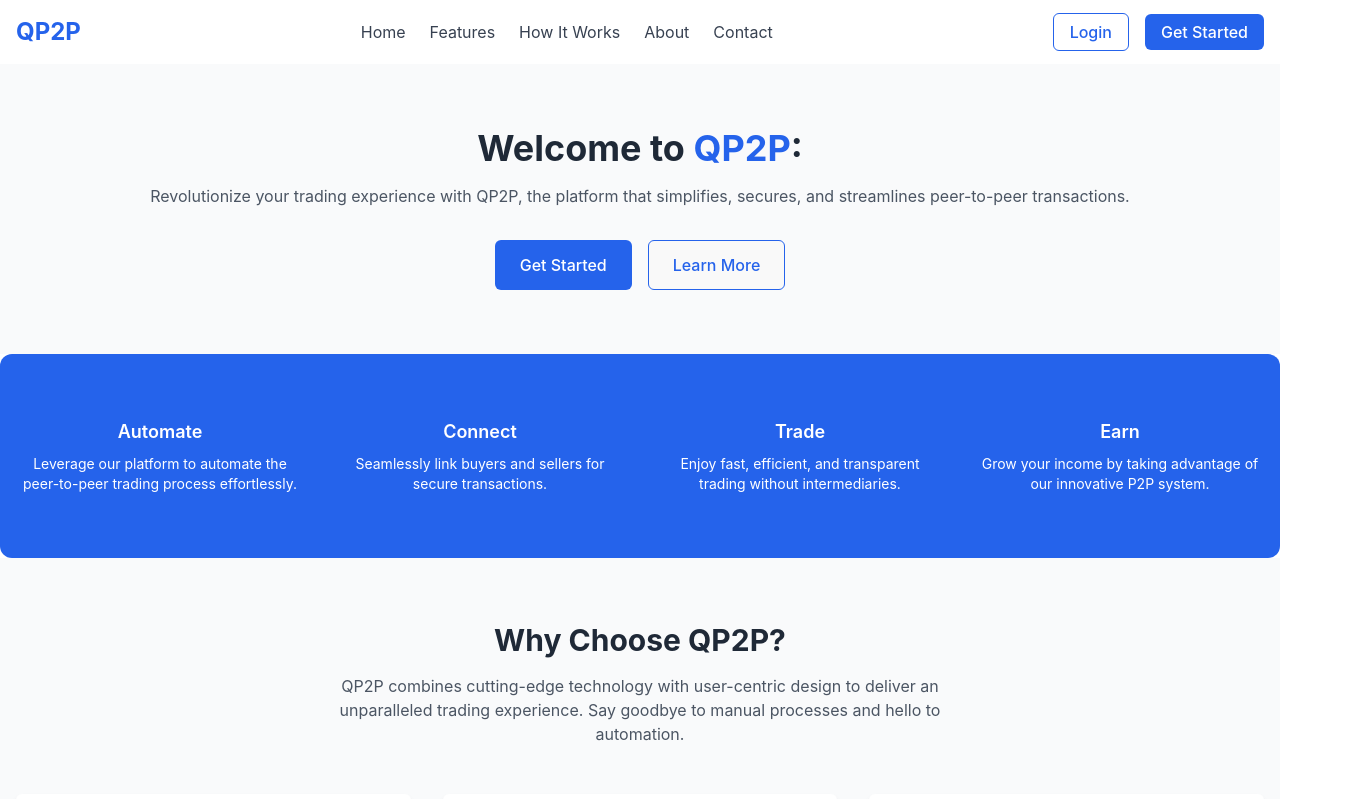
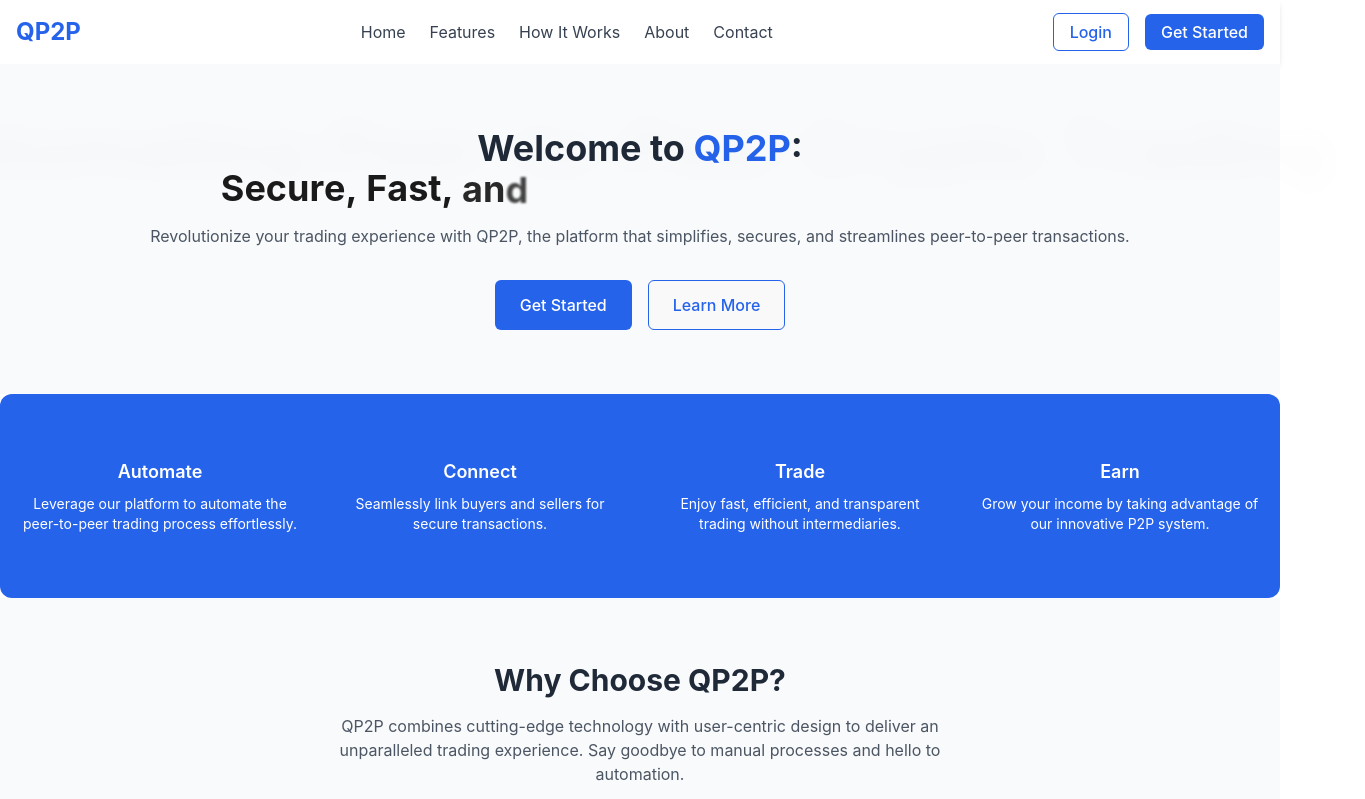
Before and after one commit to Benedictnno/qp2p, a React (Vite) app: page / in a window 1280 px wide. Shown: the top 799 px of the page, 1365 px wide, since content can reach past the window. Built offline with nearby package versions, Linux system fonts and the light colour scheme.

Commit message:
landing page fixed and getting ton address fixed

```diff
--- a/src/App.tsx
+++ b/src/App.tsx
@@ -2,7 +2,11 @@ import Page from "./app/dashboard/page";
 import dotenv from "dotenv";
 dotenv.config();
 function App() {
-  return <Page />;
+  return (
+    <>
+      <Page />;
+    </>
+  );
 }
 
 export default App;
--- a/src/app/dashboard/page.tsx
+++ b/src/app/dashboard/page.tsx
@@ -1,4 +1,4 @@
-import { AppSidebar } from "@/components/app-sidebar"
+import { AppSidebar } from "@/components/app-sidebar";
 import {
   Breadcrumb,
   BreadcrumbItem,
@@ -6,14 +6,14 @@ import {
   BreadcrumbList,
   BreadcrumbPage,
   BreadcrumbSeparator,
-} from "@/components/ui/breadcrumb"
-import { Separator } from "@/components/ui/separator"
+} from "@/components/ui/breadcrumb";
+import { Separator } from "@/components/ui/separator";
 import {
   SidebarInset,
   SidebarProvider,
   SidebarTrigger,
-} from "@/components/ui/sidebar"
-import { Outlet } from "react-router-dom"
+} from "@/components/ui/sidebar";
+import { Outlet } from "react-router-dom";
 
 export default function Page() {
   return (
@@ -29,7 +29,7 @@ export default function Page() {
         <header className="flex h-16 shrink-0 items-center gap-2 px-4">
           <SidebarTrigger className="-ml-1" />
           <Separator orientation="vertical" className="mr-2 h-4" />
-          <Breadcrumb>
+          {/* <Breadcrumb>
             <BreadcrumbList>
               <BreadcrumbItem className="hidden md:block">
                 <BreadcrumbLink href="#">
@@ -41,13 +41,12 @@ export default function Page() {
                 <BreadcrumbPage>Data Fetching</BreadcrumbPage>
               </BreadcrumbItem>
             </BreadcrumbList>
-          </Breadcrumb>
+          </Breadcrumb> */}
         </header>
         <div className="flex flex-1 flex-col gap-4 p-4 pt-0">
-         <Outlet/>
-
-        </div>
-      </SidebarInset>
+          <Outlet />
+        </div>{" "}
+      </SidebarInset>{" "}
     </SidebarProvider>
-  )
+  );
 }
--- a/src/components/ui/Burger.tsx
+++ b/src/components/ui/Burger.tsx
@@ -10,7 +10,7 @@ import { Close, Open } from "@/States/thunks/verifySendersWallet";
 const StyledBurger = styled.div<{ open: boolean }>`
   width: 2rem;
   height: 2rem;
-  position: fixed;
+  position: sticky;
   top: 1rem;
   right: 1.3rem;
   z-index: 20;
--- a/src/components/ui/RightNav.tsx
+++ b/src/components/ui/RightNav.tsx
@@ -37,7 +37,10 @@ const Ul = styled.ul<{ open: boolean }>`
     top: 0;
     right: 0;
     height: 100vh;
-    width: 320px;
+    width: 100vw;
+z-index: 15;
+
+    /* width: 320px; */
     // padding-top: 3.5rem;
     // padding-buttom: -3.5rem;
     transition: transform 0.3s ease-in-out;
--- a/src/components/ui/flip-words.tsx
+++ b/src/components/ui/flip-words.tsx
@@ -58,7 +58,7 @@ export const FlipWords = ({
           position: "absolute",
         }}
         className={cn(
-          "z-10 inline-block relative text-left text-neutral-900 dark:text-neutral-100 px-2",
+          "z-10 inline relative text-left text-neutral-900 dark:text-neutral-100 px-2",
           className
         )}
         key={currentWord}
--- a/src/components/walletDetails.tsx
+++ b/src/components/walletDetails.tsx
@@ -1,26 +1,32 @@
 import { AppDispatch, RootState } from "@/States/store";
 import { TonAddress, TonMnemonics } from "@/States/thunks/CryptoDetails";
-import { useEffect, useState } from "react";
+import { useEffect, useMemo, useState } from "react";
 import { useDispatch, useSelector } from "react-redux";
 import { Button } from "./ui/button";
 
 function WalletDetails() {
   const dispatch: AppDispatch = useDispatch();
-const [copied, setCopied] = useState<boolean>(false);
+  const [copied, setCopied] = useState<boolean>(false);
 
-  const handleCopy = (text:string) => {
-    navigator.clipboard
-      .writeText(text)
-      .then(() => {
-        setCopied(true);
-        setTimeout(() => setCopied(false), 2000); // Reset after 2 seconds
-      });
+  const { user } = useSelector((state: RootState) => state.login);
+
+  // Retrieve the saved user from sessionStorage, fallback to Redux user if null
+  const Id = useMemo(() => {
+    const User = localStorage.getItem("user");
+    return User ? JSON.parse(User) : user;
+  }, [user]);
+
+  const handleCopy = (text: string) => {
+    navigator.clipboard.writeText(text).then(() => {
+      setCopied(true);
+      setTimeout(() => setCopied(false), 2000); // Reset after 2 seconds
+    });
   };
 
   useEffect(() => {
-    dispatch(TonAddress());
+    dispatch(TonAddress(Id.user.id));
     dispatch(TonMnemonics());
-  }, [dispatch]);
+  }, []);
 
   const {
     walletAddress,
--- a/src/pages/LandingPage.tsx
+++ b/src/pages/LandingPage.tsx
@@ -61,7 +61,7 @@ const QP2PLanding = () => {
             <li className="hover:text-blue-600 cursor-pointer">About</li>
             <li className="hover:text-blue-600 cursor-pointer">Contact</li>
           </ul>
-          <Burger/>
+          <Burger />
           <div className="space-x-4 max-sm:hidden">
             <Link
               to={"/login"}
@@ -84,15 +84,19 @@ const QP2PLanding = () => {
         <div className="container mx-auto text-center px-4">
           <h1 className="text-4xl font-bold text-gray-800">
             Welcome to <span className="text-blue-600">QP2P</span>:
-            {/* <FlipWords
+          </h1>
+          <h1 className="text-4xl font-bold text-gray-800">
+            <FlipWords
               words={[
                 "Automating Peer-to-Peer Crypto Trading",
-                " Secure, Fast, and Automated P2P Transactions",
-                "Fast, Secure, and Transparent: Trade Smarter with QP2P",
-                "Discover the Future of Peer-to-Peer Crypto Trading",
+                "Secure, Fast, and Automated P2P Transactions",
+                "Fast, Secure, and Transparent: Trade P2P",
+                "Designed for Traders, Built with Innovation",
                 "Start Trading Smarter Today with QP2P",
               ]}
-            /> */}
+              duration={5000}
+              className="z-0"
+            />
           </h1>
           <p className="text-gray-600 mt-4">
             Revolutionize your trading experience with QP2P, the platform that
--- a/src/pages/setUpDetailsPage.tsx
+++ b/src/pages/setUpDetailsPage.tsx
@@ -1,8 +1,5 @@
 import { cn } from "@/lib/utils";
-import { Button } from "@/components/ui/button";
 import { Card, CardContent } from "@/components/ui/card";
-import { Input } from "@/components/ui/input";
-import { Label } from "@/components/ui/label";
 import React, { useState } from "react";
 import Autocomplete from "../components/Autocomplete";
 import { z, ZodType } from "zod";
@@ -64,6 +61,7 @@ export function SetUpDetails({
         bankName: Bank,
         tonRate: data.ton,
         usdtRate: data.usdt,
+        bio: ""
       })
     );
     if (error) {
```
Also changed, not shown: src/States/thunks/CryptoDetails.tsx (+3 -8 lines).
